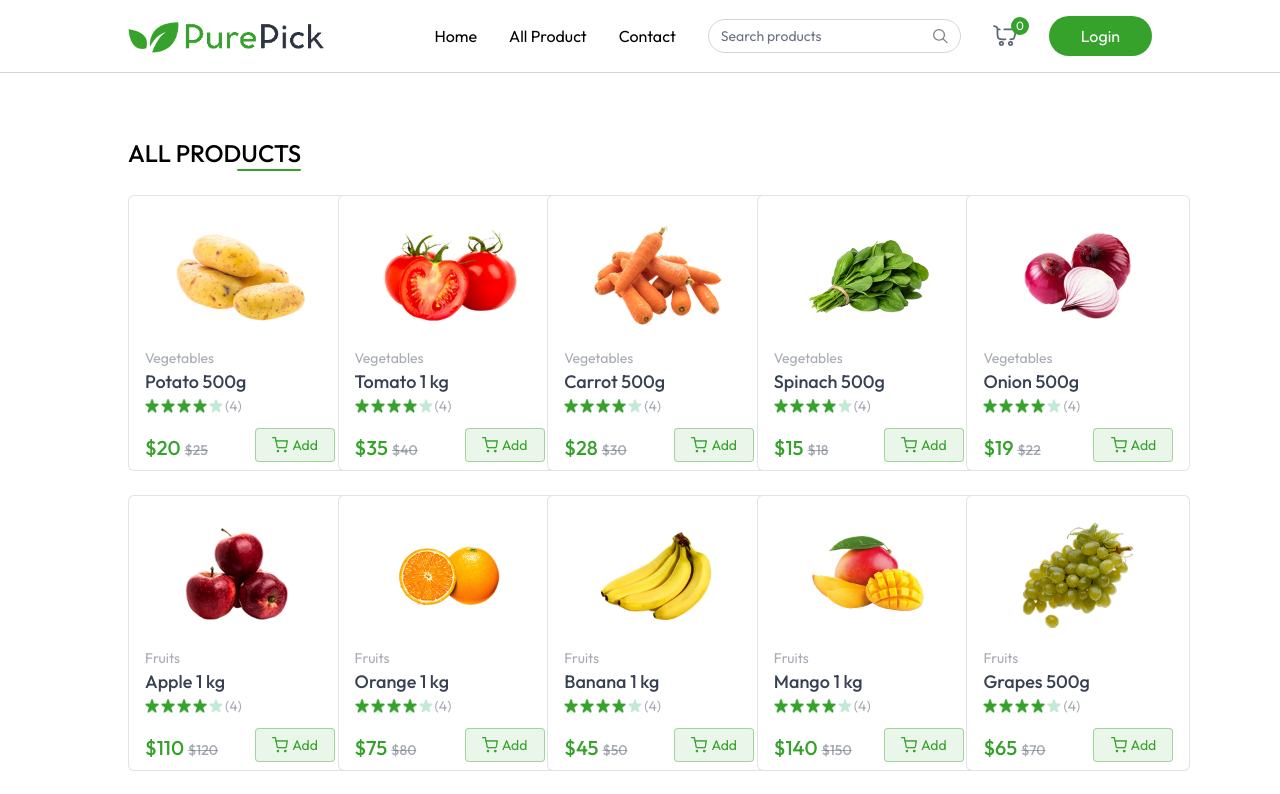
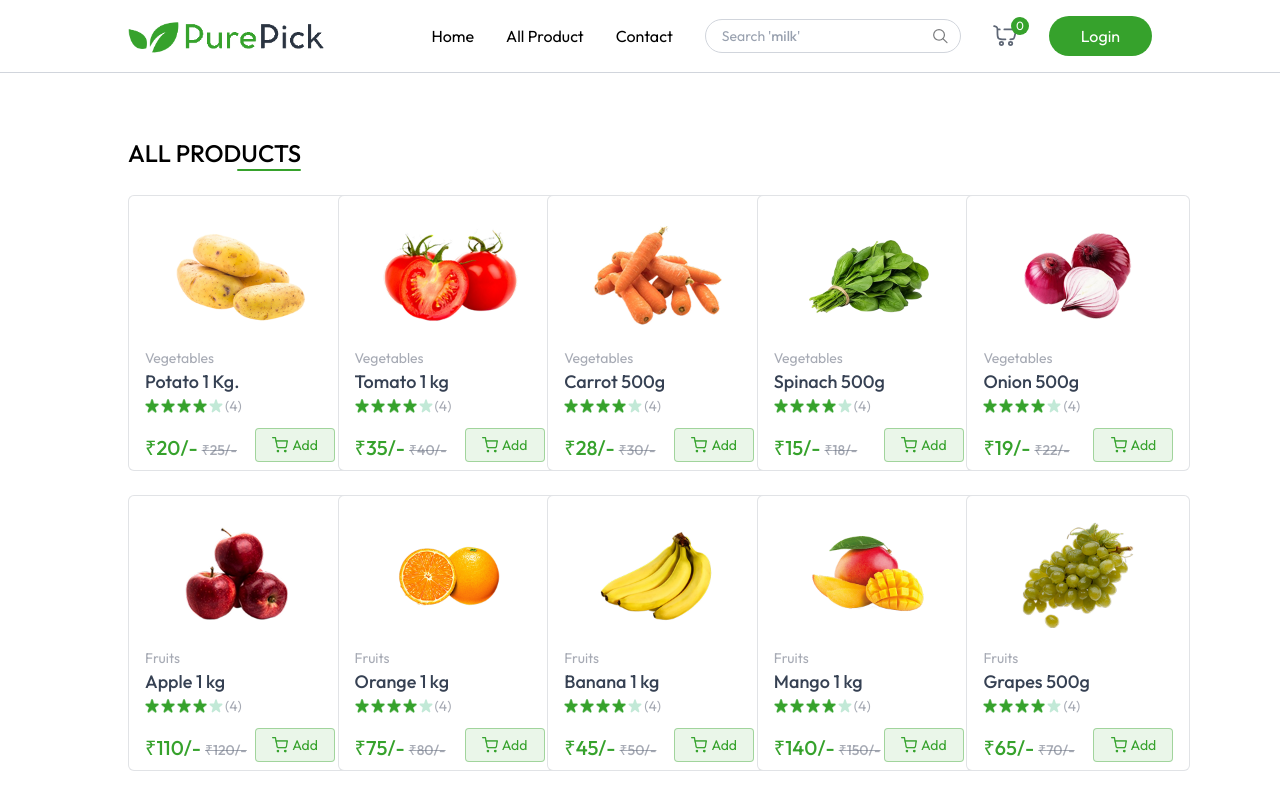
Before and after one commit to Mainak-Das/PurePick, a React (Vite) app in the folder client/: page /products in a window 1280 px wide. Shown: the top 794 px of the page. Built offline with nearby package versions, Linux system fonts and the light colour scheme.

Commit message:
My Orders Page Added

```diff
--- a/client/src/App.jsx
+++ b/client/src/App.jsx
@@ -11,6 +11,7 @@ import ProductCategory from './pages/ProductCategory'
 import ProductDetails from './pages/ProductDetails'
 import Cart from './pages/Cart'
 import AddAddress from './pages/AddAddress'
+import MyOrders from './pages/MyOrders'
 
 
 
@@ -34,6 +35,7 @@ const App = () => {
           <Route path='/products/:category/:id' element={<ProductDetails />} />
           <Route path='/cart' element={<Cart />} />
           <Route path='/add-address' element={<AddAddress />} />
+          <Route path='/my-orders' element={<MyOrders />} />
         </Routes>
       </div>
       {!isSellerPath && <Footer />}
--- a/client/src/assets/assets.js
+++ b/client/src/assets/assets.js
@@ -1,4 +1,3 @@
-// import logo from "./logo.svg";
 import logo from "./logo.png";
 import search_icon from "./search_icon.svg";
 import remove_icon from "./remove_icon.svg";
@@ -205,7 +204,7 @@ export const dummyProducts = [
   // Vegetables
   {
     _id: "gd46g23h",
-    name: "Potato 500g",
+    name: "Potato 1 Kg.",
     category: "Vegetables",
     price: 25,
     offerPrice: 20,
--- a/client/src/components/Navbar.jsx
+++ b/client/src/components/Navbar.jsx
@@ -1,13 +1,18 @@
-import React, { useEffect } from 'react'
+import React, { useEffect, useState } from 'react'
 import { NavLink } from 'react-router-dom'
 import { assets } from '../assets/assets'
 import { useAppContext } from '../context/AppContext'
 // import { useNavigate } from 'react-router-dom';
 
 const Navbar = () => {
-    const [open, setOpen] = React.useState(false)
+    const [open, setOpen] = useState(false)
     const {user, setUser, setShowUserLogin, navigate, searchQuery, setSearchQuery, getCartCount} = useAppContext();
     // const navigate = useNavigate();
+
+    // Search TextBox Animation
+    const suggestions = ["apple", "eggs", "milk", "bread", "paneer"];
+    const [currentSuggestionIndex, setCurrentSuggestionIndex] = useState(0);
+    const [animate, setAnimate] = useState(false);
 
     const logout = async ()=> {
         setUser(null);
@@ -19,6 +24,19 @@ const Navbar = () => {
             navigate('/products')
         }
     }, [searchQuery])
+
+    // Search TextBox Animation
+    useEffect(() => {
+        const interval = setInterval(() => {
+            setAnimate(true);
+            setTimeout(() => {
+                setCurrentSuggestionIndex((prev) => (prev + 1) % suggestions.length);
+                setAnimate(false);
+            }, 300);
+        }, 2000);
+
+        return () => clearInterval(interval);
+    }, []);
 
     return (
         <nav className="flex items-center justify-between px-6 md:px-16 lg:px-24 xl:px-32 py-4 border-b border-gray-300 bg-white relative transition-all">
@@ -33,10 +51,34 @@ const Navbar = () => {
                 <NavLink to='/products'  className='transition-transform ease-in-out duration-300 transform hover:scale-105 hover:text-[#36a22c] hover:font-semibold'>All Product</NavLink>
                 <NavLink to='/'  className='transition-transform ease-in-out duration-300 transform hover:scale-105 hover:text-[#36a22c] hover:font-semibold'>Contact</NavLink>
 
-                <div className="hidden lg:flex items-center text-sm gap-2 border border-gray-300 px-3 rounded-full">
+                {/* <div className="hidden lg:flex items-center text-sm gap-2 border border-gray-300 px-3 rounded-full">
                     <input onChange={(e)=> setSearchQuery(e.target.value)} className="py-1.5 w-full bg-transparent outline-none placeholder-gray-500" type="text" placeholder="Search products" />
                     <img src={assets.search_icon} alt='search' className='w-4 h-4' />
+                </div> */}
+
+                {/* Animated Search Box */}
+                <div className="hidden lg:flex items-center text-sm gap-2 border border-gray-300 px-3 rounded-full relative w-64">
+                    <input
+                        onChange={(e) => setSearchQuery(e.target.value)}
+                        value={typeof searchQuery === 'string' ? searchQuery : ""}
+                        type="text"
+                        className="py-1.5 w-full bg-transparent outline-none placeholder-gray-500 z-10"
+                        placeholder=""
+                    />
+
+                    {/* Fake placeholder: 'Search apple' */}
+                    {!searchQuery && (
+                        <span
+                            className={`absolute left-4 top-1.5 text-gray-400 transition-all duration-300 ease-in-out pointer-events-none z-0
+                ${animate ? "translate-y-[-8px] opacity-0" : "translate-y-0 opacity-100"}`}
+                        >
+                            Search '<span className="font-medium">{suggestions[currentSuggestionIndex]}</span>'
+                        </span>
+                    )}
+
+                    <img src={assets.search_icon} alt="search" className="w-4 h-4 z-10" />
                 </div>
+
 
                 <div onClick={()=> navigate("/cart")} className="relative cursor-pointer">
                     <img src={assets.nav_cart_icon} alt='cart' className='w-6 opacity-80' />
--- a/client/src/components/ProductCard.jsx
+++ b/client/src/components/ProductCard.jsx
@@ -23,7 +23,7 @@ const ProductCard = ({product}) => {
                 </div>
                 <div className="flex items-end justify-between mt-3">
                     <p className="md:text-xl text-base font-medium text-primary">
-                        {currency}${product.offerPrice}{" "} <span className="text-gray-500/60 md:text-sm text-xs line-through">{currency}${product.price}</span>
+                        {currency}{product.offerPrice}/-{" "} <span className="text-gray-500/60 md:text-sm text-xs line-through">{currency}{product.price}/-</span>
                     </p>
                     <div className="text-primary" onClick={(e) => { e.stopPropagation(); }}>
                         {!cartItems[product._id] ? (
--- a/client/src/context/AppContext.jsx
+++ b/client/src/context/AppContext.jsx
@@ -7,7 +7,7 @@ export const AppContext = createContext();
 
 export const AppContextProvider = ({children}) => {
 
-    const currency = import.meta.VITE_CURRENCY;
+    const currency = import.meta.env.VITE_CURRENCY;
 
     const navigate = useNavigate()
     const [user, setUser] = useState(null)
@@ -16,7 +16,7 @@ export const AppContextProvider = ({children}) => {
     const [products, setProducts] = useState([])
 
     const [cartItems, setCartItems] = useState({})
-    const [searchQuery, setSearchQuery] = useState({})
+    const [searchQuery, setSearchQuery] = useState("")
 
     //Fetch products from dummy data
     const fetchProducts = async () => {
--- /dev/null
+++ b/client/src/pages/MyOrders.jsx
@@ -0,0 +1,60 @@
+import React, { useEffect, useState } from 'react'
+import { useAppContext } from '../context/AppContext'
+import { assets, dummyOrders } from '../assets/assets'
+
+const MyOrders = () => {
+  const [myOrders, setMyOrders] = useState([])
+  const { currency } = useAppContext()
+
+  const fetchMyOrders = async () => {
+    setMyOrders(dummyOrders)
+  }
+
+  useEffect (() => {
+    fetchMyOrders()
+  }, [])
+
+  return (
+    <div className='mt-16 pb-16'>
+      <div className='flex flex-col items-end w-max mb-8'>
+        <p className='text-2xl font-medium uppercase'>My Orders</p>
+        <div className='w-16 h-0.5 bg-primary rounded-full'></div>
+      </div>
+      {myOrders.map((order, index) => (
+        <div key={index} className='border border-gray-300 rounded-lg mb-10 p-4 py-5 max-w-4xl'>
+          <p className='flex justify-between md:items-center text-gray-400 md:font-medium max-md:flex-col'>
+            <span>OrderId : {order._id}</span>
+            <span>Payment : {order.paymentType}</span>
+            <span>Total Amount : {currency}{order.amount}/-</span>
+          </p>
+          {order.items.map((item, index) => (
+
+            <div key={index} className={`relative bg-white text-gray-500/70 ${order.items.length !== index + 1 && "border-b"} border-gray-300 flex flex-col md:flex-row md:items-center justify-between p-4 py-5 md:gap-16 w-full max-w-4x1`}>
+
+              <div className='flex items-center mb-4 md:mb-0'>
+                <div className='bg-primary/10 p-4 rounded-lg'>
+                  <img src={item.product.image[0]} alt='' className='w-16 h-16' />
+                </div>
+
+                <div className='ml-4'>
+                  <h2 className='text-xl font-medium text-gray-800'>{item.product.name}</h2>
+                  <p>Category: {item.product.category}</p>
+                </div>
+              </div>
+
+              <div className='flex flex-col justify-center md:ml-8 mb-4 md:mb-0'>
+                <p>Quantity: {item.quantity || "1"}</p>
+                <p>Status: {order.status}</p>
+                <p>Date: {new Date(order.createdAt).toLocaleDateString()}</p>
+              </div>
+
+              <p className='text-primary text-lg font-medium'>Amount: {currency}{item.product.offerPrice * item.quantity}/-</p>
+            </div>
+          ))}
+        </div>
+      ))}
+    </div>
+  )
+}
+
+export default MyOrders
```
Also changed, not shown: client/src/assets/bottom_banner_image_sm.png, 1 other file (tests, documents, lock files or other folders).
